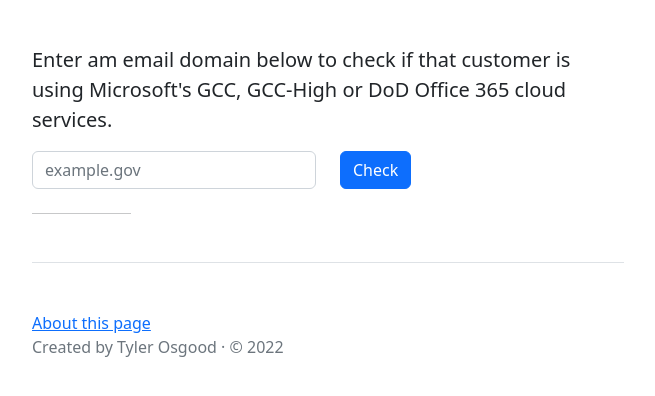
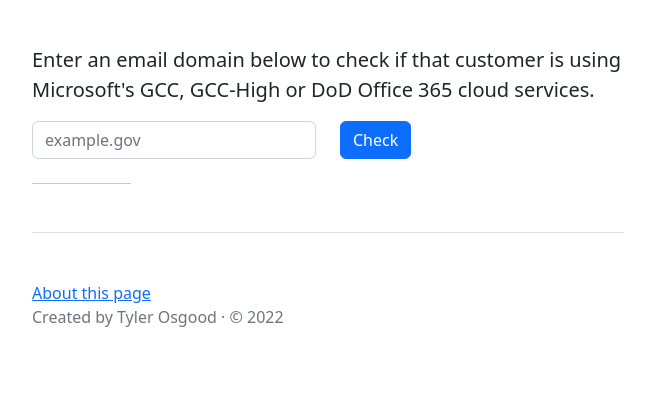
Before and after one commit to tyosgood/checkgcc, a plain HTML site: page index.html in a window 1280 px wide. Shown: the part 104-500 px from the top of the page, without its empty margins (312-967 px from the left). Drawn offline with nearby package versions, Linux system fonts and the light colour scheme.

Commit message:
Update index.html

```diff
--- a/index.html
+++ b/index.html
@@ -20,7 +20,7 @@
 
   <main>
 
-    <p class="fs-5">Enter am email domain below to check if that customer is using Microsoft's GCC, GCC-High or DoD Office 365 cloud services.</p>
+    <p class="fs-5">Enter an email domain below to check if that customer is using Microsoft's GCC, GCC-High or DoD Office 365 cloud services.</p>
 
             <form action="javascript:void(0);">
             <div class="row">
```
